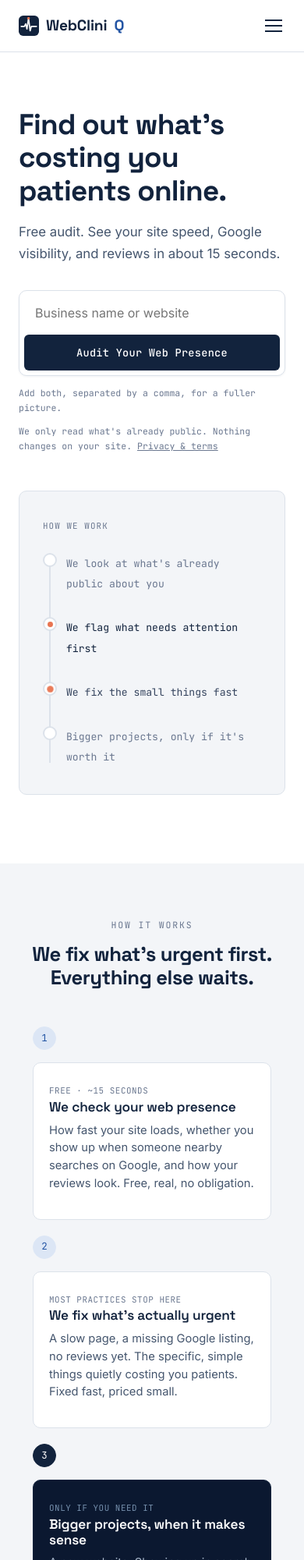
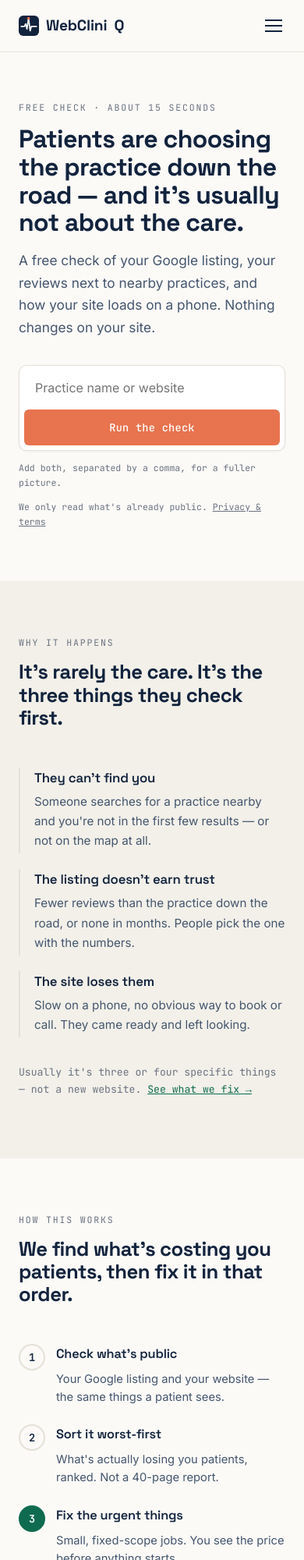
Before and after one commit to Asaah21/webcliniq, a website: page index.html in a window 390 px wide. Shown: the top 2000 px of the page at 78% size. Drawn offline with Linux system fonts and the light colour scheme.

Commit message:
Step 4: visual rebuild — palette, storytelling homepage, process animation, About
Palette (styles.css :root): navy stays the anchor; deep green #0F6B4F becomes
a real secondary (links, "healthy/go", the "fixed" step); warm coral #E8734F
is spent once — urgency and the single primary action; the ground is a warmed
off-white #FBFAF7 so the page never reads as monotone grey. Added .btn-accent
(coral) for the one primary action; nav "Run the check" button stays navy as
the quieter, persistent CTA.

Homepage (index.html) rebuilt to five sections — hero / the problem / the
process animation / who's behind it / final nudge:
- Hero: pain-first H1 ("Patients are choosing the practice down the road — and
  it's usually not about the care"), sub that names the three benchmarks,
  single-column, the audit bar as the one focal action.
- The problem: three quiet pain points (can't find you / listing doesn't earn
  trust / site loses them).
- How this works: its own section — a four-beat CSS/SVG flow (check → sort
  worst-first → fix → or bring one job); beat 3 green, beat 4 coral; settles
  in on scroll from a visible rest state, reduced-motion shows it at rest.
- Who's behind it: nurse + self-taught builder + security/support, with a
  photo slot (emmanuel.jpg — placeholder label until the real photo is added)
  and a link to About.
- Dropped the old services-preview and the two "method"/"how it works"
  blocks; services live on services.html.

About (about.html) rebuilt: first-person, the three-strand story (nursing →
building → security/support and why the combination is the point), the photo,
direct-contact framing.

script.js: initReveal now respects prefers-reduced-motion and has a 2.5s
safety net so a misfiring IntersectionObserver can't leave a section
invisible.

Swept "Audit Your Web Presence" -> "Run the check" and the footer "Q" to navy
across all pages.

Branches from step2-results-panel (has the new results markup); stacks on
PR #3.

Verified locally: palette tokens applied, all five sections render with the
right structure/copy/colours, div balance clean on every page. Below-fold
pixel polish still to be eyeballed on a real deploy preview.

Co-Authored-By: Claude Sonnet 5 <noreply@anthropic.com>

```diff
--- a/index.html
+++ b/index.html
@@ -15,7 +15,7 @@
   <nav class="nav">
     <a href="index.html" class="logo"><svg class="logo-mark" viewBox="0 0 64 64" aria-hidden="true"><rect width="64" height="64" rx="14" fill="#12233D"/><path d="M8,34 L18,34 L22,26 L26,42 L31,8 L36,48 L40,34 L56,34" fill="none" stroke="#FFFFFF" stroke-width="4.2" stroke-linecap="round" stroke-linejoin="round"/><circle cx="31" cy="8" r="4" fill="#E8734F"/></svg>WebClini<span>Q</span></a>
     <ul class="nav-links">
-      <li class="nav-cta-mobile"><a href="#audit" class="btn btn-primary btn-block">Audit Your Web Presence</a></li>
+      <li class="nav-cta-mobile"><a href="#audit" class="btn btn-primary btn-block">Run the check</a></li>
       <li><a href="index.html" class="active">Home</a></li>
       <li><a href="about.html">About</a></li>
       <li><a href="services.html">Services</a></li>
@@ -23,7 +23,7 @@
       <li><a href="contact.html">Contact</a></li>
     </ul>
     <div class="nav-right">
-      <a href="#audit" class="btn btn-primary">Audit Your Web Presence</a>
+      <a href="#audit" class="btn btn-primary">Run the check</a>
       <button class="nav-toggle" aria-label="Toggle menu"><span></span><span></span><span></span></button>
     </div>
   </nav>
@@ -33,22 +33,22 @@
 
   <!-- HERO -->
   <section class="hero" id="audit">
-    <div class="container hero-grid">
-      <div class="hero-left">
-        <div class="hero-content">
-          <h1>Find out what's costing you patients online.</h1>
-          <p class="hero-sub">Free audit. See your site speed, Google visibility, and reviews in about 15 seconds.</p>
+    <div class="container">
+      <div class="hero-lede">
+        <span class="eyebrow">Free check &middot; about 15 seconds</span>
+        <h1>Patients are choosing the practice down the road &mdash; and it's usually not about the care.</h1>
+        <p class="hero-sub">A free check of your Google listing, your reviews next to nearby practices, and how your site loads on a phone. Nothing changes on your site.</p>
       </div>
 
       <div class="audit-bar-wrap">
         <form id="audit-form" class="audit-form">
           <div class="audit-bar">
-              <input type="text" id="audit-input" placeholder="Business name or website" required>
-              <button type="submit" class="btn btn-primary">Audit Your Web Presence</button>
+            <input type="text" id="audit-input" placeholder="Practice name or website" required>
+            <button type="submit" class="btn btn-accent">Run the check</button>
           </div>
         </form>
         <p class="audit-bar-hint" id="audit-hint">Add both, separated by a comma, for a fuller picture.</p>
-          <p class="audit-trust-note">We only read what's already public. Nothing changes on your site. <a href="privacy.html" class="audit-privacy-link">Privacy &amp; terms</a></p>
+        <p class="audit-trust-note">We only read what's already public. <a href="privacy.html" class="audit-privacy-link">Privacy &amp; terms</a></p>
 
           <div class="audit-loading" id="audit-loading">
             <span class="dot"></span><span class="audit-loading-text">Running your audit…</span>
@@ -81,130 +81,87 @@
           </div>
       </div>
     </div>
+  </section>
 
-      <div class="hero-right">
-        <div class="method-animation" aria-hidden="true">
-          <span class="method-eyebrow">How We Work</span>
-          <div class="method-track">
-            <div class="method-node" style="--i:0">
-              <span class="method-dot"></span>
-              <span class="method-label">We look at what's already public about you</span>
+  <!-- THE PROBLEM -->
+  <section class="section-alt">
+    <div class="container">
+      <div class="section-head">
+        <span class="eyebrow">Why it happens</span>
+        <h2>It's rarely the care. It's the three things they check first.</h2>
       </div>
-            <div class="method-node" style="--i:1">
-              <span class="method-dot"></span>
-              <span class="method-label">We flag what needs attention first</span>
+      <div class="pain-grid reveal">
+        <div class="pain">
+          <h3>They can't find you</h3>
+          <p>Someone searches for a practice nearby and you're not in the first few results &mdash; or not on the map at all.</p>
         </div>
-            <div class="method-node" style="--i:2">
-              <span class="method-dot"></span>
-              <span class="method-label">We fix the small things fast</span>
+        <div class="pain">
+          <h3>The listing doesn't earn trust</h3>
+          <p>Fewer reviews than the practice down the road, or none in months. People pick the one with the numbers.</p>
         </div>
-            <div class="method-node" style="--i:3">
-              <span class="method-dot"></span>
-              <span class="method-label">Bigger projects, only if it's worth it</span>
+        <div class="pain">
+          <h3>The site loses them</h3>
+          <p>Slow on a phone, no obvious way to book or call. They came ready and left looking.</p>
         </div>
       </div>
+      <p class="pain-note">Usually it's three or four specific things &mdash; not a new website. <a href="services.html">See what we fix &rarr;</a></p>
     </div>
+  </section>
+
+  <!-- PROCESS -->
+  <section id="how">
+    <div class="container">
+      <div class="section-head">
+        <span class="eyebrow">How this works</span>
+        <h2>We find what's costing you patients, then fix it in that order.</h2>
+      </div>
+      <ol class="process-flow reveal">
+        <li class="pf-step" style="--i:0">
+          <span class="pf-mark">1</span>
+          <h3>Check what's public</h3>
+          <p>Your Google listing and your website &mdash; the same things a patient sees.</p>
+        </li>
+        <li class="pf-step" style="--i:1">
+          <span class="pf-mark">2</span>
+          <h3>Sort it worst-first</h3>
+          <p>What's actually losing you patients, ranked. Not a 40-page report.</p>
+        </li>
+        <li class="pf-step is-fix" style="--i:2">
+          <span class="pf-mark">3</span>
+          <h3>Fix the urgent things</h3>
+          <p>Small, fixed-scope jobs. You see the price before anything starts.</p>
+        </li>
+        <li class="pf-step is-contact" style="--i:3">
+          <span class="pf-mark">4</span>
+          <h3>Or bring one job</h3>
+          <p>Know what you need? Message me directly and we start there.</p>
+        </li>
+      </ol>
+    </div>
+  </section>
+
+  <!-- WHO'S BEHIND IT -->
+  <section class="section-alt" id="about">
+    <div class="container who-grid">
+      <div class="who-photo">
+        <img src="emmanuel.jpg" alt="Emmanuel Asaah Alemya" loading="lazy">
+      </div>
+      <div class="who-text">
+        <span class="eyebrow">Who's behind it</span>
+        <h2>A nurse who learned to build and secure the web.</h2>
+        <p>WebCliniQ is Emmanuel Asaah Alemya. Years on the floor as a registered nurse, then self-taught in software, with a background in security and technical support.</p>
+        <p>The three together are the point: someone who knows how patients actually choose a practice, can build and fix the site, and keeps it safe &mdash; aimed at the small things that move patient numbers, not big rebuilds.</p>
+        <a href="about.html" class="btn btn-outline">More about me</a>
       </div>
     </div>
   </section>
 
-  <!-- HOW IT WORKS -->
-  <section class="section-alt">
-    <div class="container">
-      <div class="section-head center">
-        <span class="eyebrow">How It Works</span>
-        <h2>We fix what's urgent first. Everything else waits.</h2>
-      </div>
-      <div class="hiw-track">
-        <div class="hiw-stage">
-          <div class="hiw-num">1</div>
-          <div class="hiw-card">
-            <span class="hiw-tag">Free · ~15 seconds</span>
-            <h3>We check your web presence</h3>
-            <p>How fast your site loads, whether you show up when someone nearby searches on Google, and how your reviews look. Free, real, no obligation.</p>
-          </div>
-        </div>
-        <div class="hiw-stage">
-          <div class="hiw-connector"></div>
-          <div class="hiw-num">2</div>
-          <div class="hiw-card">
-            <span class="hiw-tag">Most practices stop here</span>
-            <h3>We fix what's actually urgent</h3>
-            <p>A slow page, a missing Google listing, no reviews yet. The specific, simple things quietly costing you patients. Fixed fast, priced small.</p>
-          </div>
-        </div>
-        <div class="hiw-stage">
-          <div class="hiw-connector"></div>
-          <div class="hiw-num">3</div>
-          <div class="hiw-card">
-            <span class="hiw-tag">Only if you need it</span>
-            <h3>Bigger projects, when it makes sense</h3>
-            <p>A new website. Showing up in search on Google, and in AI answers, too. Turning more visitors into booked patients. We only bring these up if the audit actually points there.</p>
-          </div>
-        </div>
-      </div>
-    </div>
-  </section>
-
-  <!-- SERVICES PREVIEW -->
-  <section>
-    <div class="container">
-      <div class="section-head">
-        <span class="eyebrow">Services</span>
-        <h2>Start with what's actually broken</h2>
-        <p>Most healthcare practices don't need a new website. They need three or four specific things fixed.</p>
-      </div>
-      <div class="card-grid reveal">
-        <div class="card">
-          <span class="tag">Quick Fix</span>
-          <h3>Speed Fix</h3>
-          <p>Slow pages lose patients before they even see what you offer. We find and fix what's dragging your load time down.</p>
-          <div class="card-price">Priced after your audit</div>
-        </div>
-        <div class="card">
-          <span class="tag">Quick Fix</span>
-          <h3>Google Business Profile</h3>
-          <p>The listing patients see before they ever reach your website. We set it up, verify it, and make sure it actually shows up when someone searches nearby.</p>
-          <div class="card-price">Priced after your audit</div>
-        </div>
-        <div class="card">
-          <span class="tag">Quick Fix</span>
-          <h3>Review Management</h3>
-          <p>A simple system for collecting and responding to reviews, so trust builds on its own over time.</p>
-          <div class="card-price">Priced after your audit</div>
-        </div>
-      </div>
-      <p class="text-center" style="margin-top:32px;"><a href="services.html" class="btn btn-outline">See all services</a></p>
-    </div>
-  </section>
-
-  <!-- ABOUT TEASER -->
-  <section class="section-alt">
-    <div class="container two-col" style="align-items:center;">
-      <div>
-        <span class="eyebrow">Who's Behind This</span>
-        <h2>Run by a nurse, not an account manager</h2>
-        <p>WebCliniQ is Emmanuel Asaah Alemya, a registered nurse who taught himself to build software, plus a small bench of vetted subcontractors for the work that needs extra hands. You talk to the person doing the work, every time.</p>
-        <a href="about.html" class="btn btn-outline">Read the full story</a>
-      </div>
-      <div class="card">
-        <span class="tag">Why It Matters</span>
-        <h3>Healthcare fluency, not guesswork</h3>
-        <ul>
-          <li>Knows people pick a healthcare provider off Google reviews before they ever see your homepage</li>
-          <li>Careful with what review responses and website forms reveal. Patient trust matters online, too</li>
-          <li>Direct access. No account managers, no handoffs</li>
-        </ul>
-      </div>
-    </div>
-  </section>
-
-  <!-- FINAL CTA -->
+  <!-- FINAL NUDGE -->
   <section class="section-dark">
     <div class="container text-center">
-      <h2>Ready to see what's holding your site back?</h2>
-      <p>Free, takes a minute, no obligation to fix anything we find.</p>
-      <a href="#audit" class="btn btn-primary">Audit Your Web Presence</a>
+      <h2>See what's costing you patients.</h2>
+      <p>Free, about 15 seconds, no obligation to fix anything we find.</p>
+      <a href="#audit" class="btn btn-accent">Run the check</a>
     </div>
   </section>
 
@@ -214,7 +171,7 @@
   <div class="container">
     <div class="footer-grid">
       <div>
-        <span class="footer-logo">WebClini<span style="color:var(--accent);">Q</span></span>
+        <span class="footer-logo">WebClini<span style="color:var(--ink);">Q</span></span>
         <p class="footer-tag">Web services for healthcare practices, built by a nurse who codes.</p>
       </div>
       <div>
--- a/script.js
+++ b/script.js
@@ -18,8 +18,11 @@ function initNav() {
 function initReveal() {
   const items = document.querySelectorAll('.reveal');
   if (!items.length) return;
-  if (!('IntersectionObserver' in window)) {
-    items.forEach(el => el.classList.add('in'));
+  const showAll = () => items.forEach(el => el.classList.add('in'));
+
+  const reduced = window.matchMedia && window.matchMedia('(prefers-reduced-motion: reduce)').matches;
+  if (reduced || !('IntersectionObserver' in window)) {
+    showAll();
     return;
   }
   const obs = new IntersectionObserver((entries) => {
@@ -31,6 +34,8 @@ function initReveal() {
     });
   }, { threshold: 0.12 });
   items.forEach(el => obs.observe(el));
+  // Safety net: nothing stays invisible for long if the observer misfires.
+  setTimeout(showAll, 2500);
 }
 
 /* ---------- FAQ accordion ---------- */
--- a/styles.css
+++ b/styles.css
@@ -5,24 +5,28 @@
 @import url('https://fonts.googleapis.com/css2?family=Space+Grotesk:wght@500;600;700&family=Inter:wght@400;500;600;700&family=JetBrains+Mono:wght@400;500;600&display=swap');
 
 :root {
-  --paper: #FFFFFF;
-  --paper-alt: #F3F5F8;
+  /* Navy anchors. Deep green is the secondary — "healthy / go", links, framing.
+     Warm coral is spent once: urgency and the single primary action.
+     The ground is a warmed off-white so the page never reads as monotone grey. */
+  --paper: #FBFAF7;
+  --paper-alt: #F2F0E9;
   --ink: #12233D;
   --ink-soft: #45566E;
   --primary: #12233D;
   --primary-dark: #0B1830;
-  --accent: #2455A4;
-  --accent-soft: #DCE6F5;
 
-  /* Secondary accents — used with restraint, only where they carry meaning
-     (urgent flags, positive signals). Navy stays the dominant color. */
+  --forest: #0F6B4F;
+  --forest-soft: #E1EDE7;
+  --accent: #0F6B4F;
+  --accent-soft: #E1EDE7;
+
   --accent-warm: #E8734F;
-  --accent-warm-soft: #FBE2D6;
+  --accent-warm-soft: #F8E3D9;
   --accent-teal: #1F9E86;
   --accent-teal-soft: #D7F0EA;
 
-  --muted: #6B7890;
-  --border: #DCE2EA;
+  --muted: #6B7280;
+  --border: #E5E1D7;
   --white: #FFFFFF;
 
   --font-display: 'Space Grotesk', sans-serif;
@@ -87,19 +91,21 @@ a { color: var(--accent); }
 .btn-outline:hover { background: var(--primary); color: var(--white); }
 .btn-ghost { background: transparent; color: var(--ink); border-color: var(--border); }
 .btn-ghost:hover { border-color: var(--ink); }
+.btn-accent { background: var(--accent-warm); color: var(--white); }
+.btn-accent:hover { background: #D5623C; transform: translateY(-1px); }
 .btn-block { width: 100%; }
 .btn[disabled] { opacity: 0.55; cursor: not-allowed; transform: none; }
 
 /* ---------- Header / Nav ---------- */
 .site-header {
   position: sticky; top: 0; z-index: 100;
-  background: rgba(255, 255, 255, 0.92);
+  background: rgba(251, 250, 247, 0.9);
   backdrop-filter: blur(8px);
   border-bottom: 1px solid var(--border);
 }
 .nav { display: flex; align-items: center; justify-content: space-between; padding: 16px 24px; max-width: var(--max-width); margin: 0 auto; }
 .logo { display: inline-flex; align-items: center; gap: 9px; font-family: var(--font-display); font-weight: 700; font-size: 1.2rem; color: var(--ink); text-decoration: none; letter-spacing: -0.01em; }
-.logo span { color: var(--accent); }
+.logo span { color: var(--ink); }
 .logo-mark { width: 26px; height: 26px; flex-shrink: 0; display: block; }
 .nav-links { display: flex; gap: 28px; list-style: none; margin: 0; padding: 0; }
 .nav-links a { font-family: var(--font-mono); font-size: 0.85rem; color: var(--ink-soft); text-decoration: none; }
@@ -129,15 +135,15 @@ section { padding: 88px 0; }
 .section-head.center { margin-left: auto; margin-right: auto; text-align: center; }
 
 /* ---------- Hero ---------- */
-.hero { padding: 72px 0 88px; }
-.hero-grid { display: grid; grid-template-columns: 1.05fr 0.95fr; gap: 56px; align-items: center; }
-.hero-left { text-align: left; }
-.hero-content { max-width: 560px; margin: 0 0 32px; }
-.hero-sub { font-size: 1.05rem; max-width: 480px; margin: 0; }
+.hero { padding: 84px 0 76px; }
+.hero .container { max-width: 780px; }
+.hero-lede { margin: 0 0 34px; }
+.hero-lede h1 { font-size: clamp(2rem, 3.6vw, 2.75rem); line-height: 1.12; max-width: 21ch; }
+.hero-sub { font-size: 1.08rem; max-width: 54ch; margin: 0; }
+.audit-bar-wrap { max-width: 620px; }
 
-@media (max-width: 900px) {
-  .hero-grid { grid-template-columns: 1fr; gap: 36px; }
-  .hero-right { max-width: 420px; margin: 0 auto; }
+@media (max-width: 700px) {
+  .hero { padding: 56px 0 56px; }
 }
 
 /* ---------- Method animation (hero right) ---------- */
@@ -449,6 +455,54 @@ section { padding: 88px 0; }
 .about-contact-line { font-family: var(--font-mono); font-size: 0.85rem; color: var(--muted); margin-top: 24px; }
 .about-contact-line a { color: var(--accent); }
 
+/* ---------- Step 4: pain / process / who's-behind ---------- */
+.pain-grid { display: grid; grid-template-columns: repeat(3, 1fr); gap: 24px; }
+.pain { border-left: 2px solid var(--border); padding: 4px 0 4px 18px; }
+.pain h3 { font-size: 1.05rem; margin-bottom: 8px; }
+.pain p { font-size: 0.95rem; margin: 0; }
+.pain-note { margin-top: 34px; font-family: var(--font-mono); font-size: 0.82rem; color: var(--muted); }
+.pain-note a { color: var(--forest); }
+
+.process-flow { list-style: none; margin: 0; padding: 0; display: grid; grid-template-columns: repeat(4, 1fr); gap: 0 22px; position: relative; }
+.process-flow::before {
+  content: ''; position: absolute; left: 16px; right: 16px; top: 16px; height: 2px;
+  background: var(--border); z-index: 0;
+}
+.pf-step { position: relative; z-index: 1; padding-top: 0; }
+.pf-mark {
+  width: 34px; height: 34px; border-radius: 50%; display: flex; align-items: center; justify-content: center;
+  font-family: var(--font-mono); font-size: 0.85rem; font-weight: 600;
+  background: var(--paper); color: var(--ink); border: 2px solid var(--border);
+}
+.pf-step h3 { font-size: 1.02rem; margin: 16px 0 6px; }
+.pf-step p { font-size: 0.92rem; margin: 0; line-height: 1.55; }
+.pf-step.is-fix .pf-mark { background: var(--forest); border-color: var(--forest); color: var(--white); }
+.pf-step.is-contact .pf-mark { background: var(--accent-warm); border-color: var(--accent-warm); color: var(--white); }
+/* sequential settle when the row scrolls in */
+.process-flow .pf-step { opacity: 0; transform: translateY(10px); transition: opacity 0.45s ease, transform 0.45s ease; }
+.process-flow.in .pf-step { opacity: 1; transform: translateY(0); transition-delay: calc(var(--i) * 130ms); }
+@media (prefers-reduced-motion: reduce) {
+  .process-flow .pf-step { opacity: 1; transform: none; transition: none; }
+}
+
+.who-grid { display: grid; grid-template-columns: 0.8fr 1.2fr; gap: 48px; align-items: center; }
+.who-photo { position: relative; display: grid; place-items: center; border-radius: var(--radius-lg); overflow: hidden; background: var(--paper-alt); border: 1px solid var(--border); aspect-ratio: 4 / 5; }
+.who-photo::after { content: 'Photo'; position: absolute; font-family: var(--font-mono); font-size: 0.78rem; color: var(--muted); letter-spacing: 0.08em; }
+.who-photo img { position: relative; z-index: 1; width: 100%; height: 100%; object-fit: cover; display: block; }
+.who-text h2 { max-width: 20ch; }
+.who-text .btn { margin-top: 8px; }
+
+@media (max-width: 820px) {
+  .pain-grid { grid-template-columns: 1fr; gap: 20px; }
+  .process-flow { grid-template-columns: 1fr; gap: 24px; }
+  .process-flow::before { display: none; }
+  .pf-step { display: grid; grid-template-columns: 34px 1fr; column-gap: 14px; }
+  .pf-step h3 { margin-top: 4px; grid-column: 2; }
+  .pf-step p { grid-column: 2; }
+  .who-grid { grid-template-columns: 1fr; gap: 28px; }
+  .who-photo { max-width: 280px; }
+}
+
 @media (max-width: 900px) {
   .two-col { grid-template-columns: 1fr; }
   .card-grid { grid-template-columns: 1fr 1fr; }
```
Also changed, not shown: about.html (+16 -22 lines), contact.html (+3 -3 lines), faq.html (+3 -3 lines), privacy.html (+3 -3 lines), services.html (+4 -4 lines), terms.html (+3 -3 lines). Lines whose indentation alone changed are shown as unchanged.
